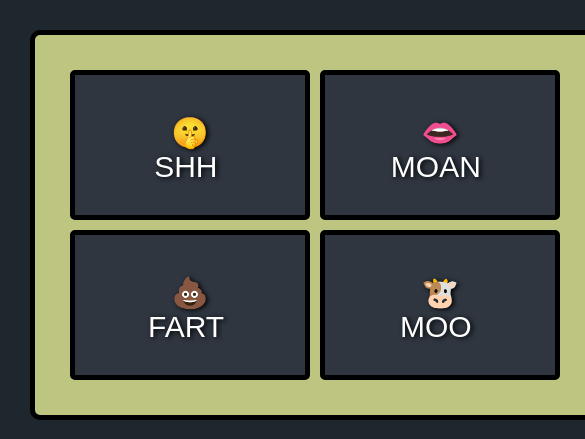
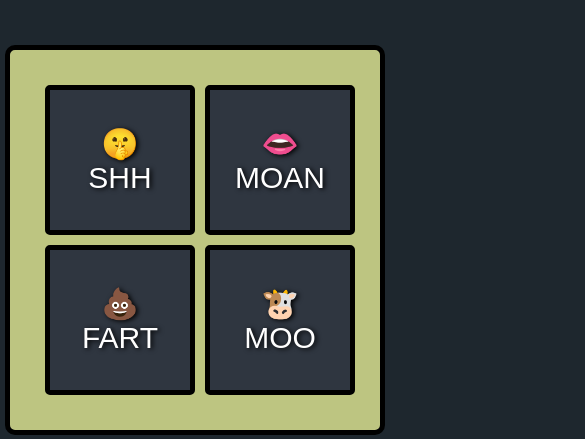
Before and after one commit to Joeeeeyy/sound-board, a plain HTML site: page index.html in a window 390 px wide. Shown: the top 439 px of the page, 585 px wide, since content can reach past the window. Drawn offline with nearby package versions, Linux system fonts and the light colour scheme; a web font is replaced by a local one.

Commit message:
mobile friendly

```diff
--- a/main.css
+++ b/main.css
@@ -57,6 +57,7 @@ body .footer .author {
   font-family: "Truculenta", sans-serif;
   font-size: 25px;
   font-weight: 200;
+  color: #ffffff;
 }
 body .footer .author .sign {
   font-family: "Long Cang", sans-serif;
@@ -66,4 +67,28 @@ body .footer .author .sign {
   text-shadow: -2px 1px 5px #000000;
 }
 
+@media screen and (max-width: 414px) {
+  body {
+    padding: 0;
+    margin: 45px 0px;
+  }
+
+  .wrapper {
+    display: block;
+    max-width: 310px;
+  }
+
+  .container {
+    width: 100%;
+  }
+
+  .sound-pad {
+    display: flex;
+    justify-content: center;
+    align-items: center;
+    padding: 10px;
+    height: 20px;
+  }
+}
+
 /*# sourceMappingURL=main.css.map */
```
Also changed, not shown: 1 other file.
